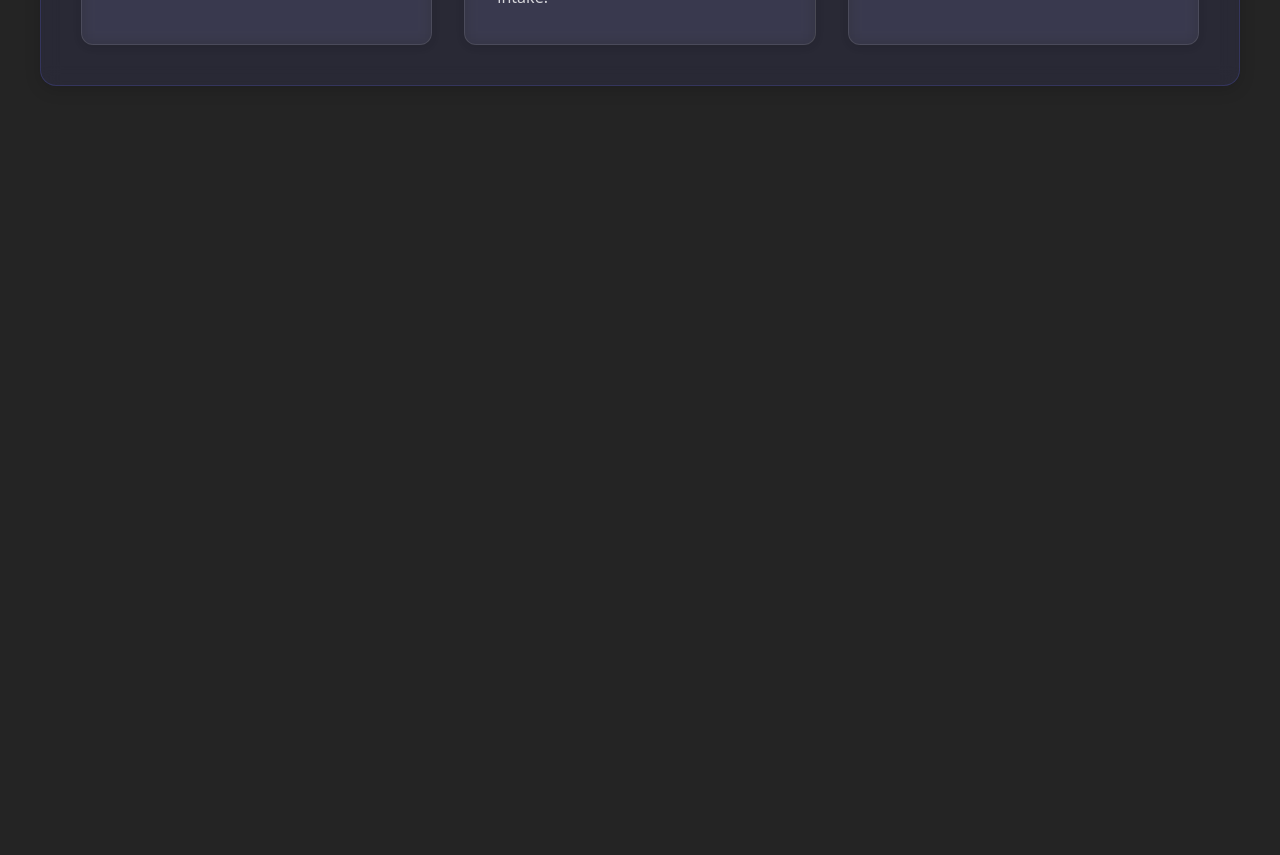
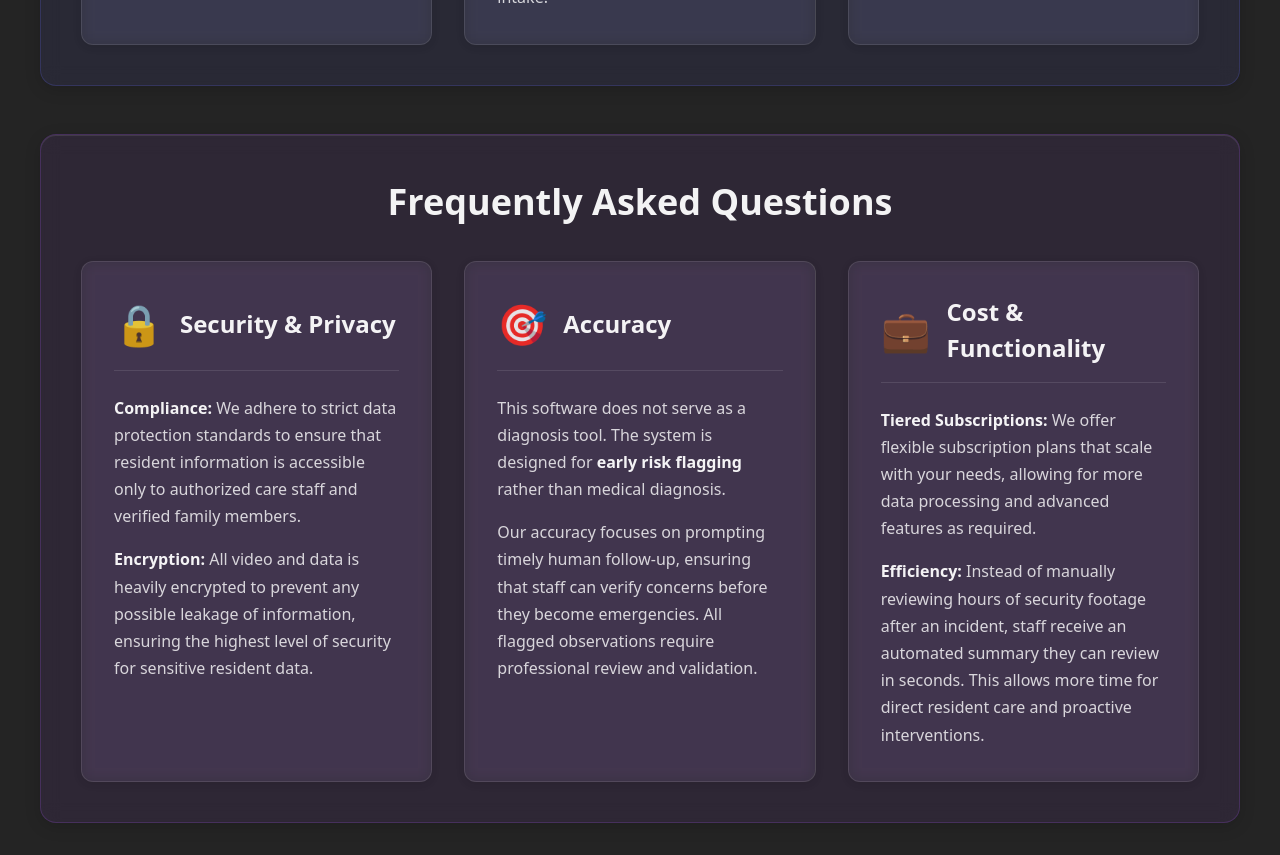
Before and after one commit to matthewzhang275/Elder_AI, a React (Vite) app in the folder frontend/frontend/: page / in a window 1280 px wide. Shown: the part 1880-2735 px from the top of the page. Before the commit the page ends 1998 px from the top, so only its background shows below. Built offline with nearby package versions, Linux system fonts and the light colour scheme.

Commit message:
added faq

```diff
--- a/frontend/frontend/src/pages/Home.css
+++ b/frontend/frontend/src/pages/Home.css
@@ -203,6 +203,78 @@
   margin: 0;
 }
 
+/* FAQ Section */
+.faq-section {
+  background: rgba(168, 85, 247, 0.08);
+  border-color: rgba(168, 85, 247, 0.2);
+}
+
+.faq-grid {
+  display: grid;
+  grid-template-columns: repeat(auto-fit, minmax(320px, 1fr));
+  gap: 2rem;
+  margin-top: 2rem;
+}
+
+.faq-card {
+  padding: 2rem;
+  background: rgba(255, 255, 255, 0.06);
+  backdrop-filter: blur(8px);
+  -webkit-backdrop-filter: blur(8px);
+  border: 1px solid rgba(255, 255, 255, 0.1);
+  border-radius: 12px;
+  transition: all 0.3s ease;
+  box-shadow: 0 2px 8px rgba(0, 0, 0, 0.1);
+  display: flex;
+  flex-direction: column;
+}
+
+.faq-card:hover {
+  transform: translateY(-4px);
+  border-color: rgba(168, 85, 247, 0.4);
+  box-shadow: 0 6px 20px rgba(168, 85, 247, 0.2);
+}
+
+.faq-header {
+  display: flex;
+  align-items: center;
+  gap: 1rem;
+  margin-bottom: 1.5rem;
+  padding-bottom: 1rem;
+  border-bottom: 1px solid rgba(255, 255, 255, 0.1);
+}
+
+.faq-icon {
+  font-size: 2.5rem;
+  flex-shrink: 0;
+}
+
+.faq-title {
+  font-size: 1.5rem;
+  font-weight: 600;
+  margin: 0;
+  color: rgba(255, 255, 255, 0.95);
+}
+
+.faq-content {
+  display: flex;
+  flex-direction: column;
+  gap: 1rem;
+  flex-grow: 1;
+}
+
+.faq-text {
+  font-size: 1rem;
+  line-height: 1.7;
+  color: rgba(255, 255, 255, 0.8);
+  margin: 0;
+}
+
+.faq-text strong {
+  color: rgba(255, 255, 255, 0.95);
+  font-weight: 600;
+}
+
 /* Responsive Design */
 @media (max-width: 768px) {
   .home-container {
@@ -236,13 +308,15 @@
   }
 
   .challenge-grid,
-  .indicators-grid {
+  .indicators-grid,
+  .faq-grid {
     grid-template-columns: 1fr;
     gap: 1rem;
   }
 
   .challenge-card,
-  .indicator-card {
+  .indicator-card,
+  .faq-card {
     padding: 1.5rem;
   }
 }
--- a/frontend/frontend/src/pages/Home.tsx
+++ b/frontend/frontend/src/pages/Home.tsx
@@ -87,6 +87,55 @@ export function Home() {
           </div>
         </div>
       </section>
+
+      {/* FAQ Section */}
+      <section className="content-section faq-section">
+        <h2 className="section-title">Frequently Asked Questions</h2>
+        <div className="faq-grid">
+          <div className="faq-card">
+            <div className="faq-header">
+              <div className="faq-icon">🔒</div>
+              <h3 className="faq-title">Security & Privacy</h3>
+            </div>
+            <div className="faq-content">
+              <p className="faq-text">
+                <strong>Compliance:</strong> We adhere to strict data protection standards to ensure that resident information is accessible only to authorized care staff and verified family members.
+              </p>
+              <p className="faq-text">
+                <strong>Encryption:</strong> All video and data is heavily encrypted to prevent any possible leakage of information, ensuring the highest level of security for sensitive resident data.
+              </p>
+            </div>
+          </div>
+          <div className="faq-card">
+            <div className="faq-header">
+              <div className="faq-icon">🎯</div>
+              <h3 className="faq-title">Accuracy</h3>
+            </div>
+            <div className="faq-content">
+              <p className="faq-text">
+                This software does not serve as a diagnosis tool. The system is designed for <strong>early risk flagging</strong> rather than medical diagnosis.
+              </p>
+              <p className="faq-text">
+                Our accuracy focuses on prompting timely human follow-up, ensuring that staff can verify concerns before they become emergencies. All flagged observations require professional review and validation.
+              </p>
+            </div>
+          </div>
+          <div className="faq-card">
+            <div className="faq-header">
+              <div className="faq-icon">💼</div>
+              <h3 className="faq-title">Cost & Functionality</h3>
+            </div>
+            <div className="faq-content">
+              <p className="faq-text">
+                <strong>Tiered Subscriptions:</strong> We offer flexible subscription plans that scale with your needs, allowing for more data processing and advanced features as required.
+              </p>
+              <p className="faq-text">
+                <strong>Efficiency:</strong> Instead of manually reviewing hours of security footage after an incident, staff receive an automated summary they can review in seconds. This allows more time for direct resident care and proactive interventions.
+              </p>
+            </div>
+          </div>
+        </div>
+      </section>
     </div>
   )
 }
```
